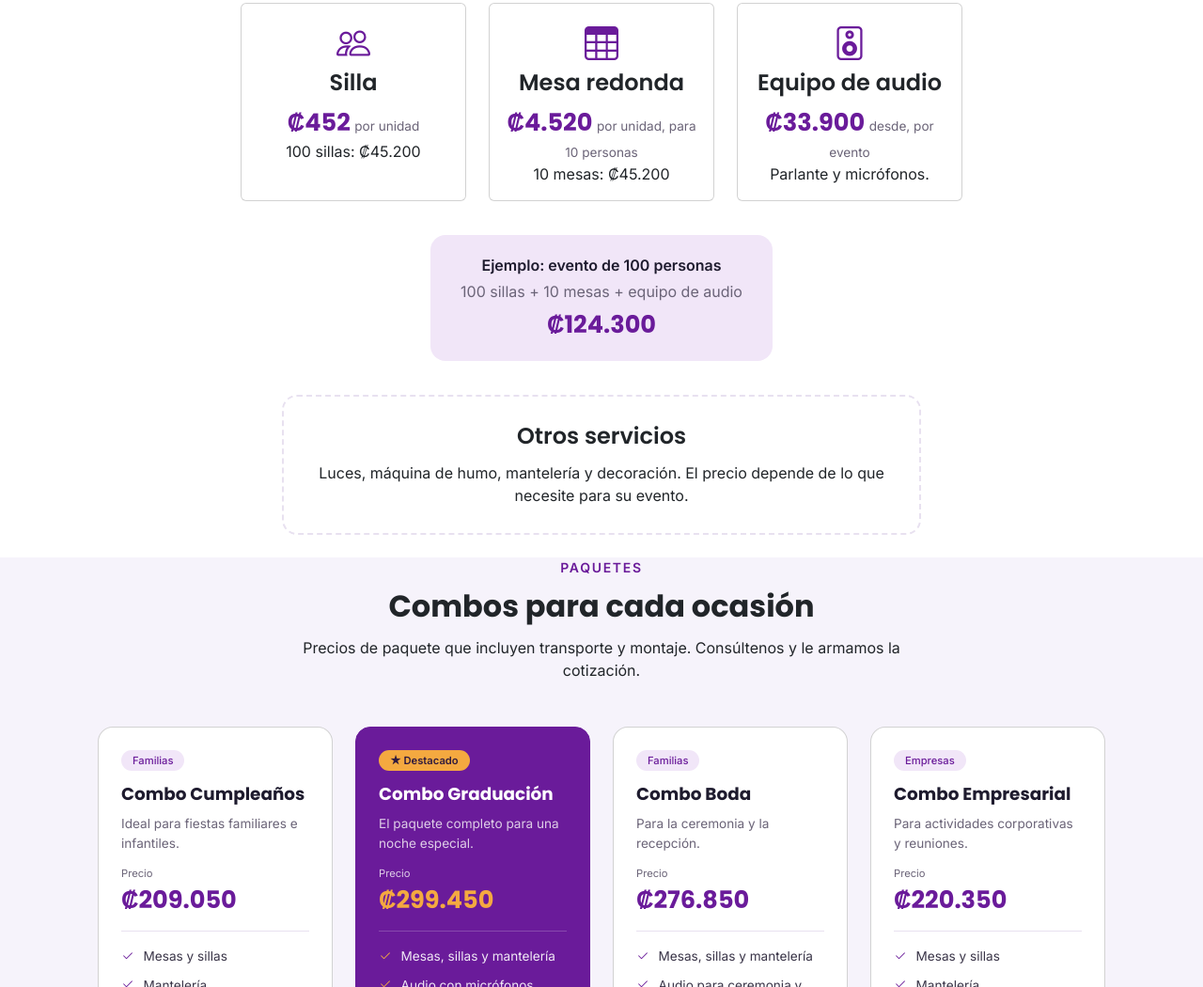
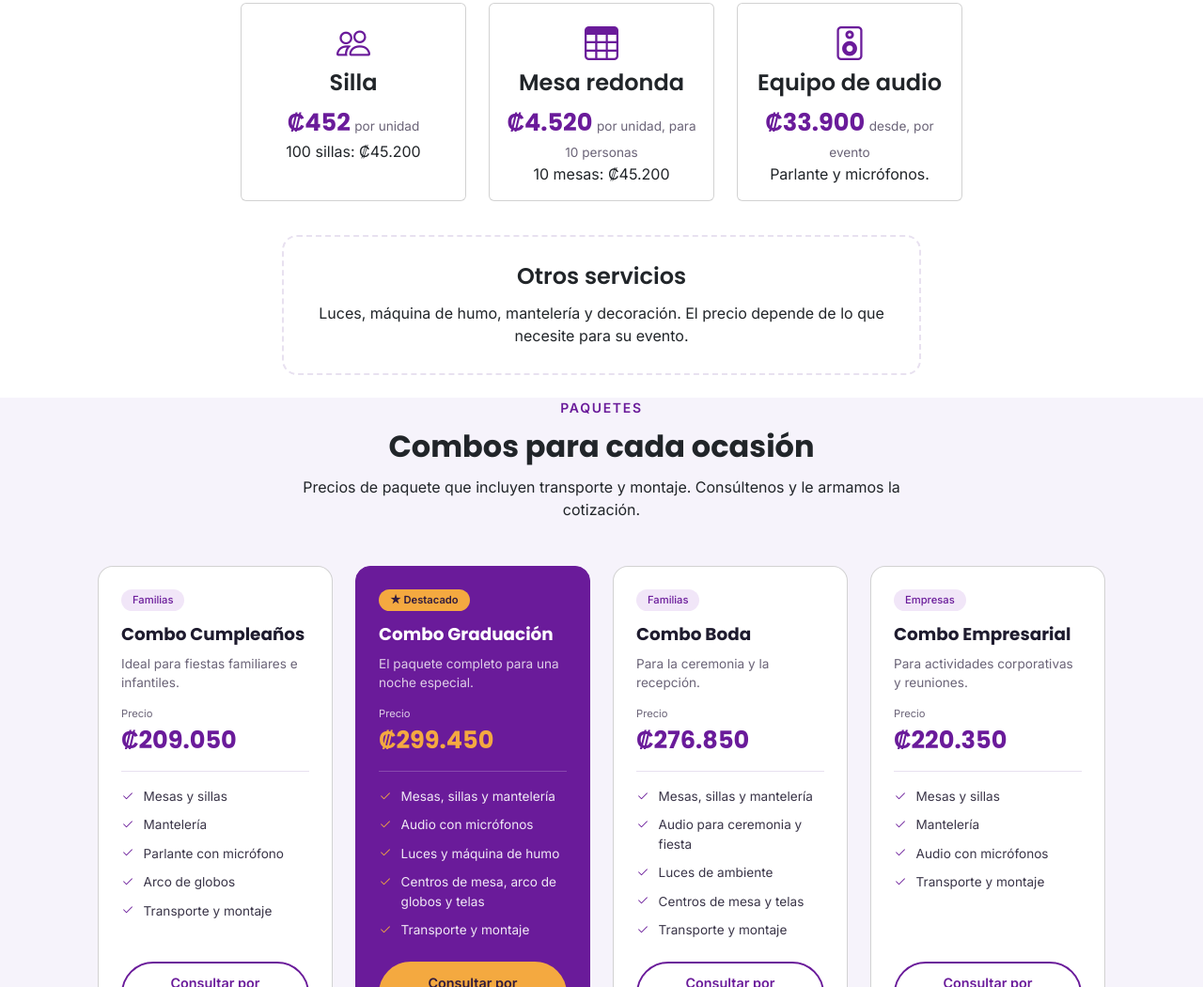
Before and after one commit to YosimarSC/proyecto_economia, a plain HTML site: page index.html in a window 1280 px wide. Shown: the part 1263-2313 px from the top of the page at 94% size. Drawn offline with nearby package versions, Linux system fonts and the light colour scheme.

Commit message:
modificando la seccion de servicios

```diff
--- a/index.html
+++ b/index.html
@@ -182,12 +182,6 @@
             <p class="card-text fg-3">Parlante y micrófonos.</p>
           </div>
         </div>
-      </div>
-
-      <div id="precio-ejemplo">
-        <span class="fw-semibold">Ejemplo: evento de 100 personas</span>
-        <span class="fg-3">100 sillas + 10 mesas + equipo de audio</span>
-        <span class="precio">₡124.300</span>
       </div>
 
       <div id="otros-servicios">
```
